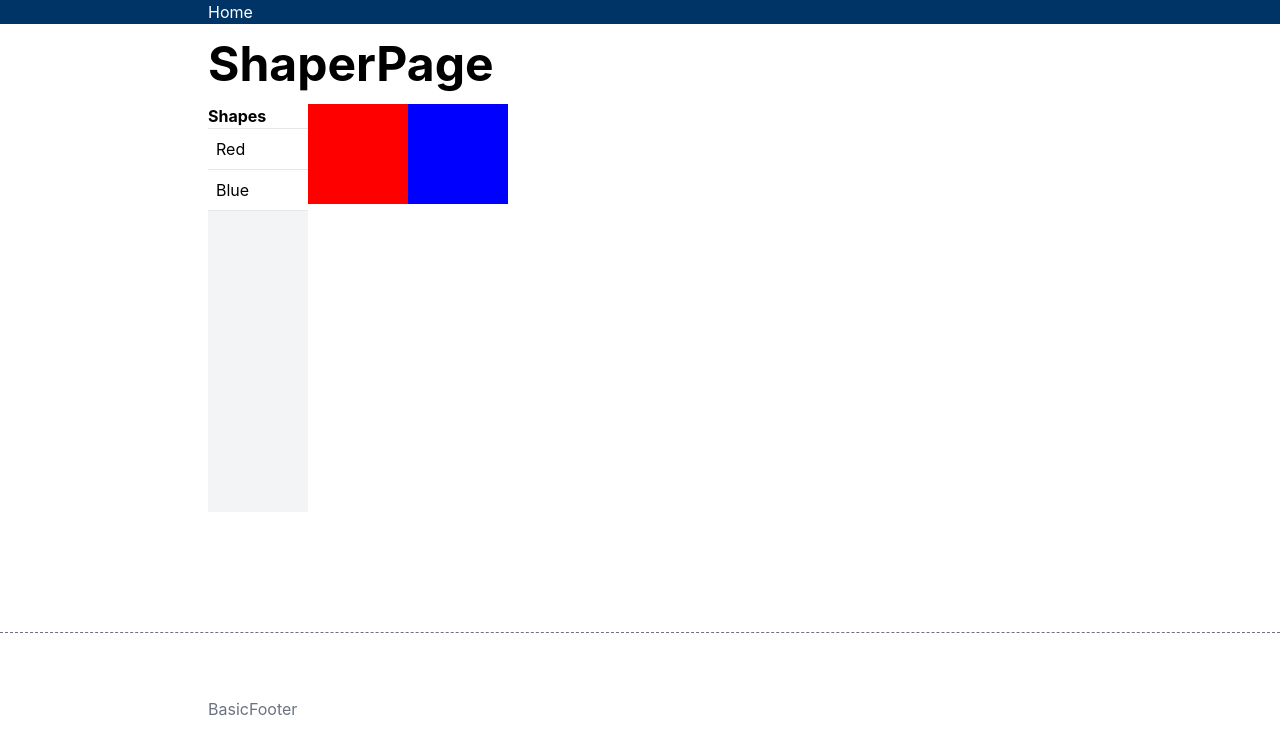
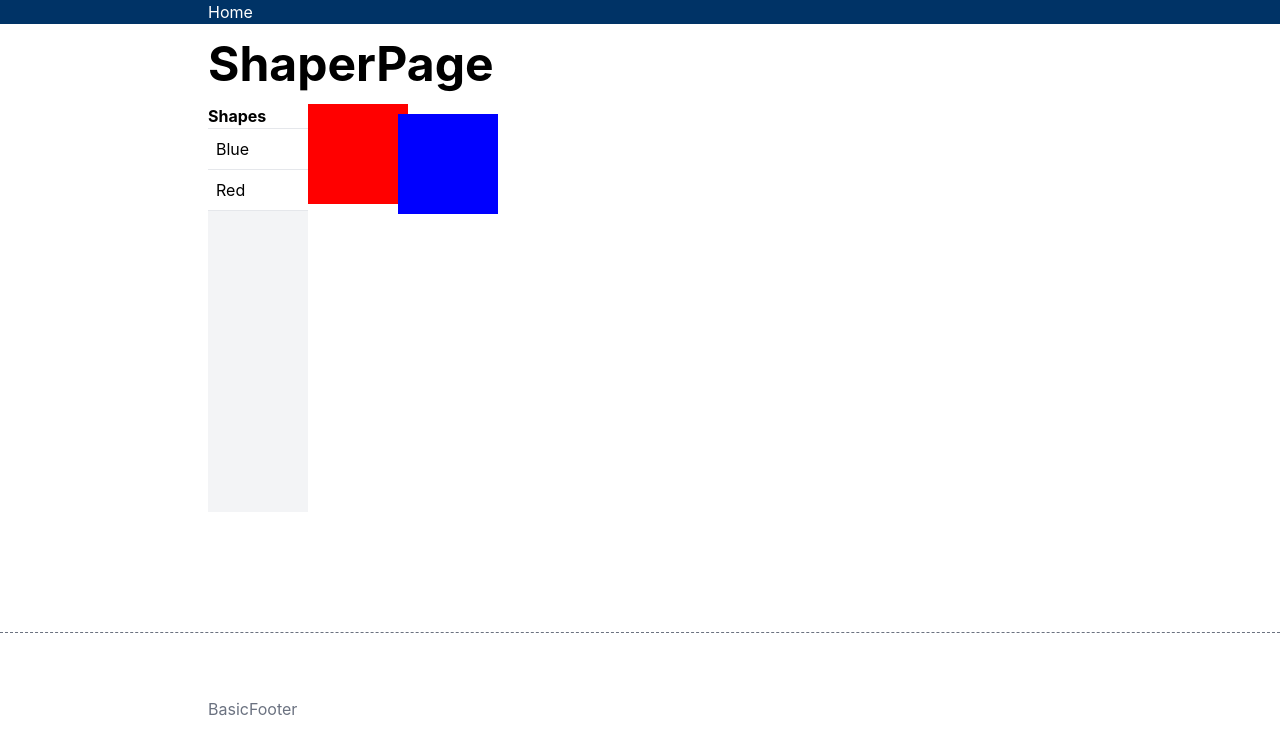
Before and after one commit to ginpei/ashigaru, a Next.js app: page /my/shaper in a window 1280 px wide. Shown: the top 754 px of the page. Built offline with nearby package versions, Linux system fonts and the light colour scheme.

Commit message:
feat: 🎸 shape order

```diff
--- a/src/pages/shaper/ShaperPage.tsx
+++ b/src/pages/shaper/ShaperPage.tsx
@@ -25,9 +25,9 @@ const demoShapeData: ShapeData[] = [
     color: "blue",
     height: 100,
     id: "2",
-    left: 100,
+    left: 90,
     name: "Blue",
-    top: 0,
+    top: 10,
     width: 100,
   },
 ];
--- a/src/pages/shaper/list/ListPane.tsx
+++ b/src/pages/shaper/list/ListPane.tsx
@@ -8,6 +8,8 @@ export interface ListPaneProps {}
 export function ListPane(): JSX.Element {
   const [{ selectedShapeIds, shapes }, setState] = useShaperPageStateContext();
 
+  const reverseShapes = [...shapes].reverse();
+
   const onItemSelect: ShapeListItemProps["onSelect"] = (id, type) => {
     setState((state) => selectShape(state, [id], type));
   };
@@ -16,7 +18,7 @@ export function ListPane(): JSX.Element {
     <div className="ListPane bg-white">
       <h2 className="font-bold">Shapes</h2>
       <div className="h-full border-t bg-gray-100">
-        {shapes.map((shape) => (
+        {reverseShapes.map((shape) => (
           <ShapeListItem
             key={shape.id}
             data={shape}
```
